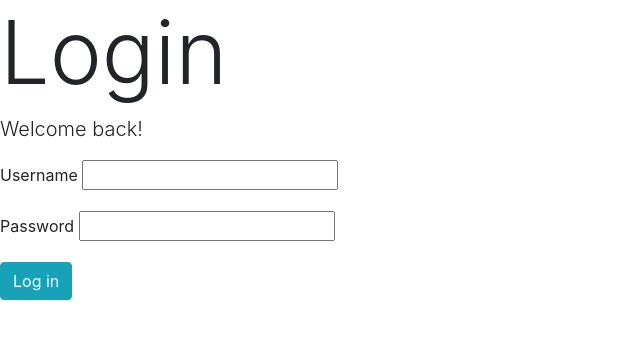
After one commit to exgin/authentication-app, a Flask app: page /login in a window 1280 px wide. The commit adds this page. Shown: the top 339 px of the page, without its empty margins (0-640 px from the left). Run offline with Flask 2, Linux system fonts and the light colour scheme; some libraries are stand-ins or nearby versions.

Commit message:
finished all basic layouts until improvements

```diff
--- a/app.py
+++ b/app.py
@@ -1,6 +1,6 @@
 from flask import Flask, render_template, redirect, session, flash
 from flask_debugtoolbar import DebugToolbarExtension
-from models import connect_db, db
+from models import connect_db, db, User
 from forms import LoginForm, RegisterForm
 
 app = Flask(__name__)
@@ -24,4 +24,52 @@ def register_page():
     """Form for registering a user & handle this logic"""
     form = RegisterForm()
 
-    return render_template('home-reg.html', form=form)
+    if form.validate_on_submit():
+        username = form.username.data
+        password = form.password.data
+        email = form.email.data
+        first_name = form.first_name.data
+        last_name = form.last_name.data
+
+        user = User.register(username, password, email, first_name, last_name)
+
+        db.session.commit()
+        session['username'] = user.username
+
+        return redirect('/secret')
+    else:
+        return render_template('home-reg.html', form=form)
+
+@app.route('/secret')
+def show_secret():
+    """Only logged in users can view this part of the site"""
+
+    return render_template('secret.html')
+
+@app.route('/login', methods=["GET", "POST"])
+def login():
+    """Allows our user to login & shows login form"""
+    form = LoginForm()
+
+    # now we have to authenticate & compare user's pw to our hashed pw
+    if form.validate_on_submit():
+        username = form.username.data
+        password = form.password.data
+
+        user = User.authenticate(username,password)
+
+        if user:
+            # session allows us to stay logged in
+            session["username"] = user.username
+            return redirect('/secret')
+        else:
+            # handle an error
+            form.username.errors = ["A wrong username/password was entered"]
+    return render_template('login.html', form=form)
+
+@app.route("/logout")
+def logout():
+    """Allows our user to logout"""
+
+    session.pop("username")
+    return redirect("/login")
--- a/forms.py
+++ b/forms.py
@@ -8,9 +8,9 @@ class RegisterForm(FlaskForm):
 
     username = StringField("Username", validators=[InputRequired()])
     password = PasswordField("Password", validators=[InputRequired()])
+    email = StringField("Email", validators=[InputRequired(), Email()])
     first_name = StringField("First Name", validators=[InputRequired()])
     last_name = StringField("Last Name", validators=[InputRequired()])
-    email = StringField("Email", validators=[InputRequired(), Email()])
 
 class LoginForm(FlaskForm):
     """Form for registering a user"""
--- /dev/null
+++ b/templates/login.html
@@ -0,0 +1,16 @@
+{% extends 'index.html' %} {% block content %}
+
+<h1 class="display-2">Login</h1>
+<p class="lead">Welcome back!</p>
+
+<form method="POST">
+  {{ form.hidden_tag() }} {% for field in form if field.widget.input_type != 'hidden' %}
+  <p>
+    {{ field.label }} {{ field }} {% for error in field.errors %} {{ error }} {% endfor %}
+  </p>
+  {% endfor %}
+
+  <button class="btn btn-md btn-info" type="submit">Log in</button>
+</form>
+
+{% endblock %}
--- a/templates/secret.html
+++ b/templates/secret.html
@@ -1,5 +1,5 @@
 {% extends 'index.html' %} {% block content %}
 
-<h3>AAAAAAAAAAAAAAAAAAAAAAAAAA</h3>
+<h3>YOOOOOO</h3>
 
 {% endblock %}
```
Also changed, not shown: models.py (+25 -5 lines).
